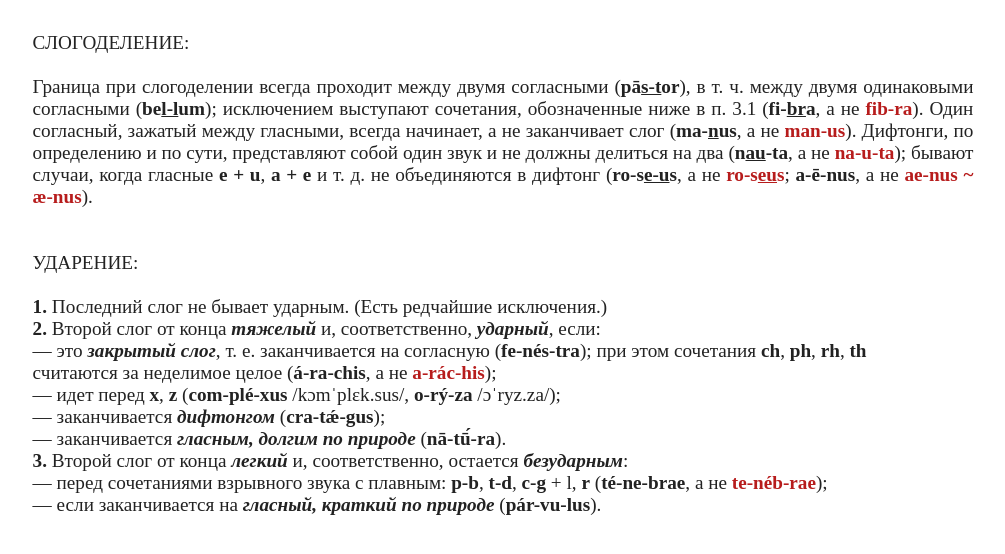
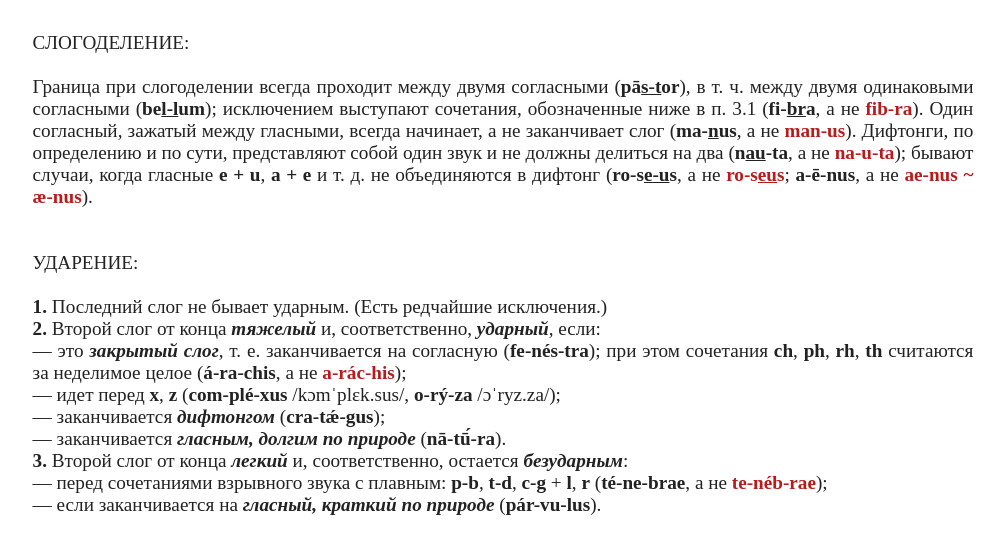
Before and after one commit to Le-Marin/Phonetics, a plain HTML site: page accent.html in a window 1280 px wide. Shown: the whole page, without its empty margins (137-1142 px from the left). Drawn offline with Linux system fonts and the light colour scheme.

Commit message:
Update accent.html

```diff
--- a/accent.html
+++ b/accent.html
@@ -42,13 +42,12 @@
 
     <b>1.</b> Последний слог не бывает ударным. (Есть редчайшие исключения.)
     <b>2.</b> Второй слог от конца <b><i>тяжелый</i></b> и, соответственно, <b><i>ударный</i></b>, если:
-    — это <b><i>закрытый слог</i></b>, т. е. заканчивается на согласную (<b>fe-nés-tra</b>); при этом сочетания <b>ch</b>, <b>ph</b>, <b>rh</b>, <b>th</b>
-    считаются за неделимое целое (<b>á-ra-chis</b>, а не <b class="amiss">a-rác-his</b>);
+    — это <b><i>закрытый слог</i></b>, т. е. заканчивается на согласную (<b>fe-nés-tra</b>); при этом сочетания <b>ch</b>, <b>ph</b>, <b>rh</b>, <b>th</b> считаются за неделимое целое (<b>á-ra-chis</b>, а не <b class="amiss">a-rác-his</b>);
     — идет перед <b>x</b>, <b>z</b> (<b>com-plé-xus</b> /kɔmˈplɛk.sus/, <b>o-rý-za</b> /ɔˈryz.za/);
     — заканчивается <b><i>дифтонгом</i></b> (<b>cra-tǽ-gus</b>);
     — заканчивается <b><i>гласным, долгим по природе</i></b> (<b>nā-tū́-ra</b>).
     <b>3.</b> Второй слог от конца <b><i>легкий</i></b> и, соответственно, остается <b><i>безударным</i></b>:
-    — перед сочетаниями взрывного звука с плавным: <b>p-b</b>, <b>t-d</b>, <b>c-g</b> + <b></b>l</b>, <b>r</b> (<b>té-ne-brae</b>, а не <b class="amiss">te-néb-rae</b>);
+    — перед сочетаниями взрывного звука с плавным: <b>p-b</b>, <b>t-d</b>, <b>c-g</b> + <b>l</b>, <b>r</b> (<b>té-ne-brae</b>, а не <b class="amiss">te-néb-rae</b>);
     — если заканчивается на <b><i>гласный, краткий по природе</i></b> (<b>pár-vu-lus</b>).
   </div>
 </body>
```
